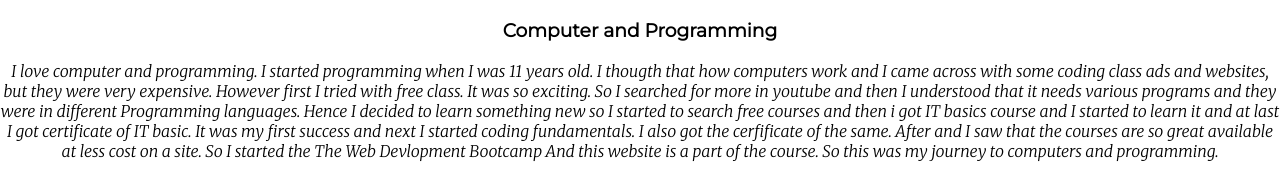
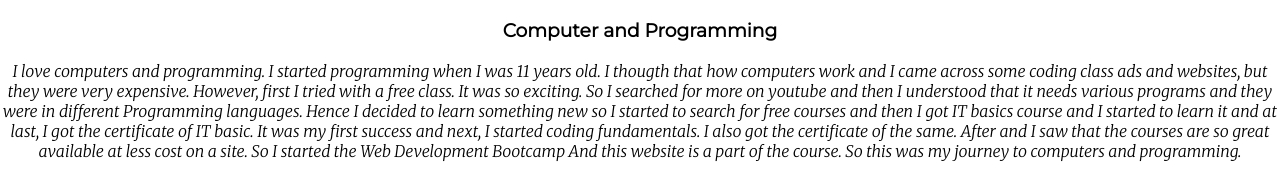
Before and after one commit to rudrashelar5920/Rudra-personal-site, a plain HTML site: page index.html in a window 1280 px wide. Shown: the part 1684-1858 px from the top of the page. Drawn offline with Linux system fonts and the light colour scheme.

Commit message:
Update index.html

```diff
--- a/index.html
+++ b/index.html
@@ -30,12 +30,12 @@
         <div class="skill-row">
           <img class="" src="images/computer.png" alt="Skills">
           <h3>Computer and Programming</h3>
-          <p>I love computer and programming. I started programming when I was 11 years old. I thougth that how computers work and I came across with some coding class ads and websites, but they were very expensive.
-           However first I tried with free class. It was so exciting. So I searched for more in youtube and then I understood that it needs various programs and they were in different Programming languages.
-           Hence I decided to learn something new so I started to search free courses and then i got IT basics course and I started to learn it and at last I got certificate of IT basic.
-           It was my first success and next I started coding fundamentals. I also got the cerfificate of the same.
+          <p>I love computers and programming. I started programming when I was 11 years old. I thougth that how computers work and I came across some coding class ads and websites, but they were very expensive.
+           However, first I tried with a free class. It was so exciting. So I searched for more on youtube and then I understood that it needs various programs and they were in different Programming languages.
+           Hence I decided to learn something new so I started to search for free courses and then I got IT basics course and I started to learn it and at last, I got the certificate of IT basic.
+           It was my first success and next, I started coding fundamentals. I also got the certificate of the same.
            After and I saw that the courses are so great available at less cost on a site.
-           So I started the The Web Devlopment Bootcamp And this website is a part of the course.
+           So I started the Web Development Bootcamp And this website is a part of the course.
            So this was my journey to computers and programming.
           </p>
         </div>
```
